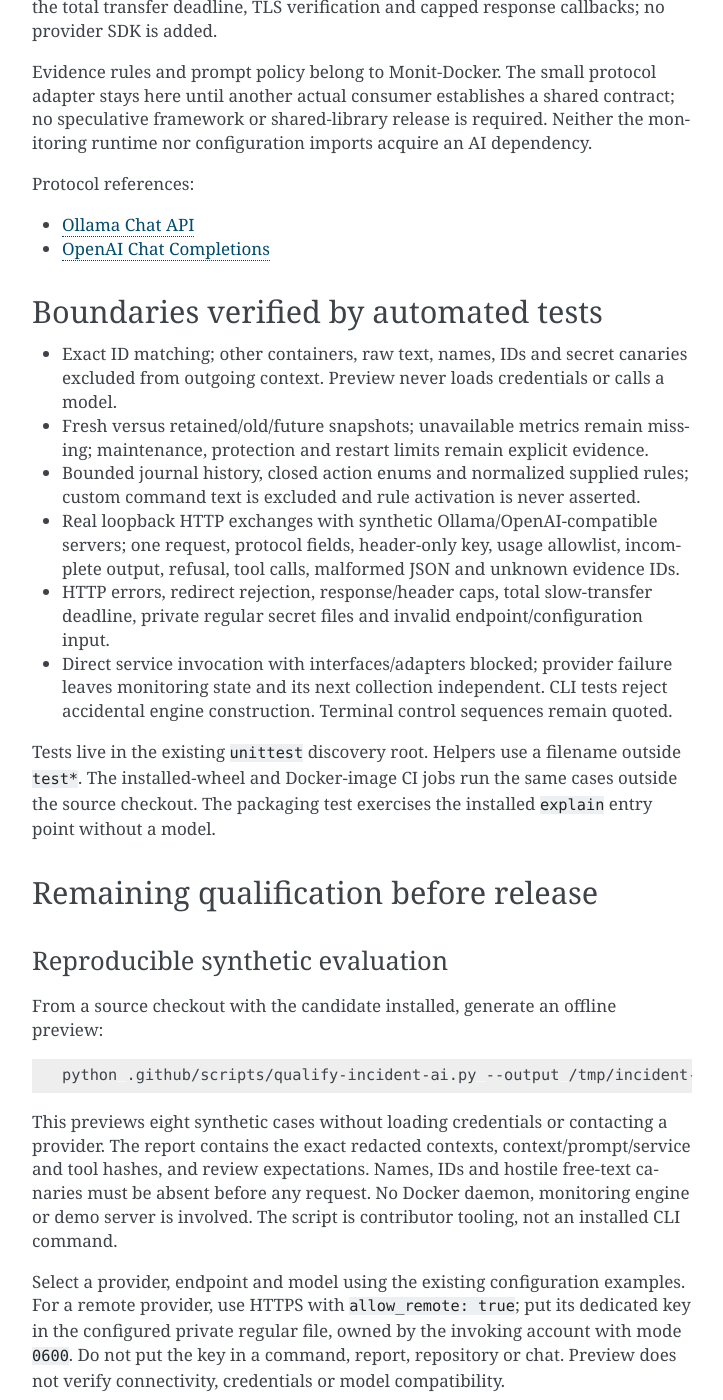
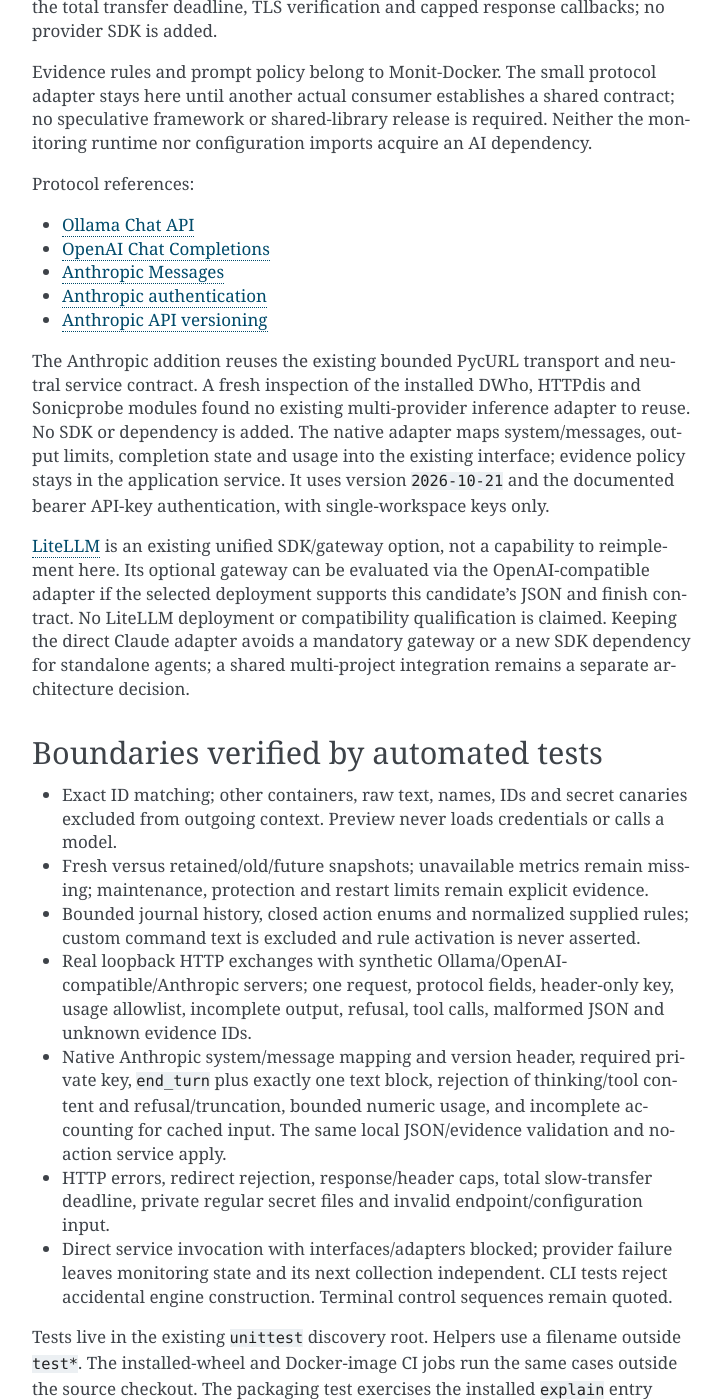
Before and after one commit to decryptus/monit-docker, a Sphinx documentation site: the page built from docs/incident-ai-review.md, in a window 1280 px wide and 1400 px high, scrolled down 707 px. Shown: the whole window, without its empty margins (388-1111 px from the left). Built offline with Sphinx 7.4.7, drawn with Linux system fonts in a browser that asks for light colours; some of the changed text lies outside the part shown.

Commit message:
Support native Claude incident explanations and package qualification tests

```diff
--- a/docs/incident-ai-review.md
+++ b/docs/incident-ai-review.md
@@ -30,6 +30,25 @@ Protocol references:
 
 - [Ollama Chat API](https://docs.ollama.com/api/chat)
 - [OpenAI Chat Completions](https://developers.openai.com/api/reference/resources/chat/subresources/completions/methods/create)
+- [Anthropic Messages](https://platform.claude.com/docs/en/api/messages/create)
+- [Anthropic authentication](https://platform.claude.com/docs/en/manage-claude/authentication)
+- [Anthropic API versioning](https://platform.claude.com/docs/en/api/versioning)
+
+The Anthropic addition reuses the existing bounded PycURL transport and neutral
+service contract. A fresh inspection of the installed DWho, HTTPdis and Sonicprobe
+modules found no existing multi-provider inference adapter to reuse. No SDK or
+dependency is added. The native adapter maps system/messages, output limits,
+completion state and usage into the existing interface; evidence policy stays
+in the application service. It uses version `2026-10-21` and the documented bearer
+API-key authentication, with single-workspace keys only.
+
+[LiteLLM](https://docs.litellm.ai/docs/) is an existing unified SDK/gateway option,
+not a capability to reimplement here. Its optional gateway can be evaluated via
+the OpenAI-compatible adapter if the selected deployment supports this candidate's
+JSON and finish contract. No LiteLLM deployment or compatibility qualification is
+claimed. Keeping the direct Claude adapter avoids a mandatory gateway or a new
+SDK dependency for standalone agents; a shared multi-project integration remains
+a separate architecture decision.
 
 ## Boundaries verified by automated tests
 
@@ -39,9 +58,13 @@ Protocol references:
   maintenance, protection and restart limits remain explicit evidence.
 - Bounded journal history, closed action enums and normalized supplied rules;
   custom command text is excluded and rule activation is never asserted.
-- Real loopback HTTP exchanges with synthetic Ollama/OpenAI-compatible servers;
+- Real loopback HTTP exchanges with synthetic Ollama/OpenAI-compatible/Anthropic servers;
   one request, protocol fields, header-only key, usage allowlist, incomplete output,
   refusal, tool calls, malformed JSON and unknown evidence IDs.
+- Native Anthropic system/message mapping and version header, required private key,
+  `end_turn` plus exactly one text block, rejection of thinking/tool content and
+  refusal/truncation, bounded numeric usage, and incomplete accounting for cached
+  input. The same local JSON/evidence validation and no-action service apply.
 - HTTP errors, redirect rejection, response/header caps, total slow-transfer
   deadline, private regular secret files and invalid endpoint/configuration input.
 - Direct service invocation with interfaces/adapters blocked; provider failure
@@ -123,8 +146,11 @@ variables. No live-provider results have been established by adding this harness
 
 Transport and schema tests cannot establish model usefulness or factual accuracy.
 No real model/API credential was used for this candidate. Validate each proposed
-model/server combination explicitly; models must support the documented JSON
-mode and finish contract. Record model/version, hardware or provider, snapshot,
+model/server combination explicitly; models must support the documented response
+and finish contract. Native Claude is instructed to emit JSON without enabling
+provider-enforced structured output, tools, caching or extended thinking. Non-JSON
+answers fail local validation rather than triggering repair calls. Record
+model/version, hardware or provider, snapshot,
 latency, reported input/output tokens, actual provider cost and reviewer verdict.
 
 | Scenario | Acceptance expectation |
```
Also changed, not shown: docs/incident-ai-fr.md (+29 -2 lines), docs/incident-ai.md (+27 -2 lines), 5 other files.
